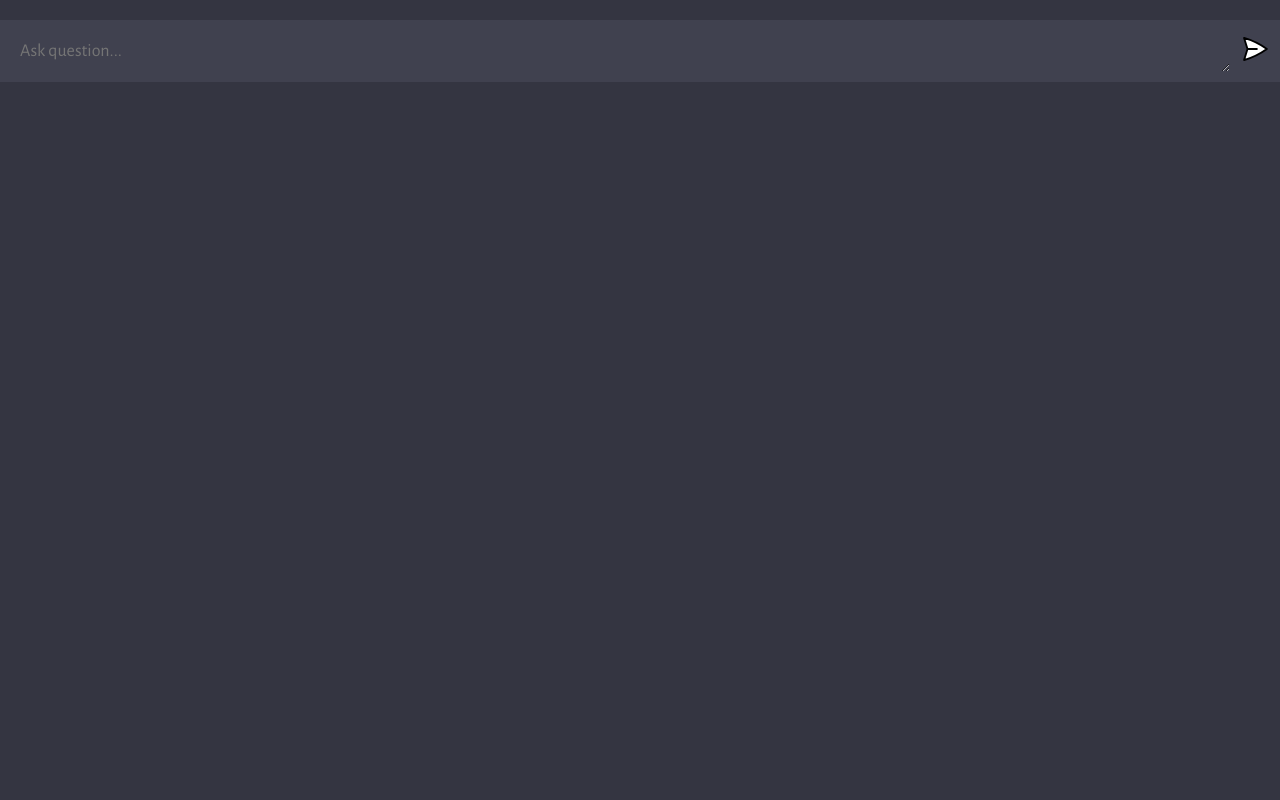
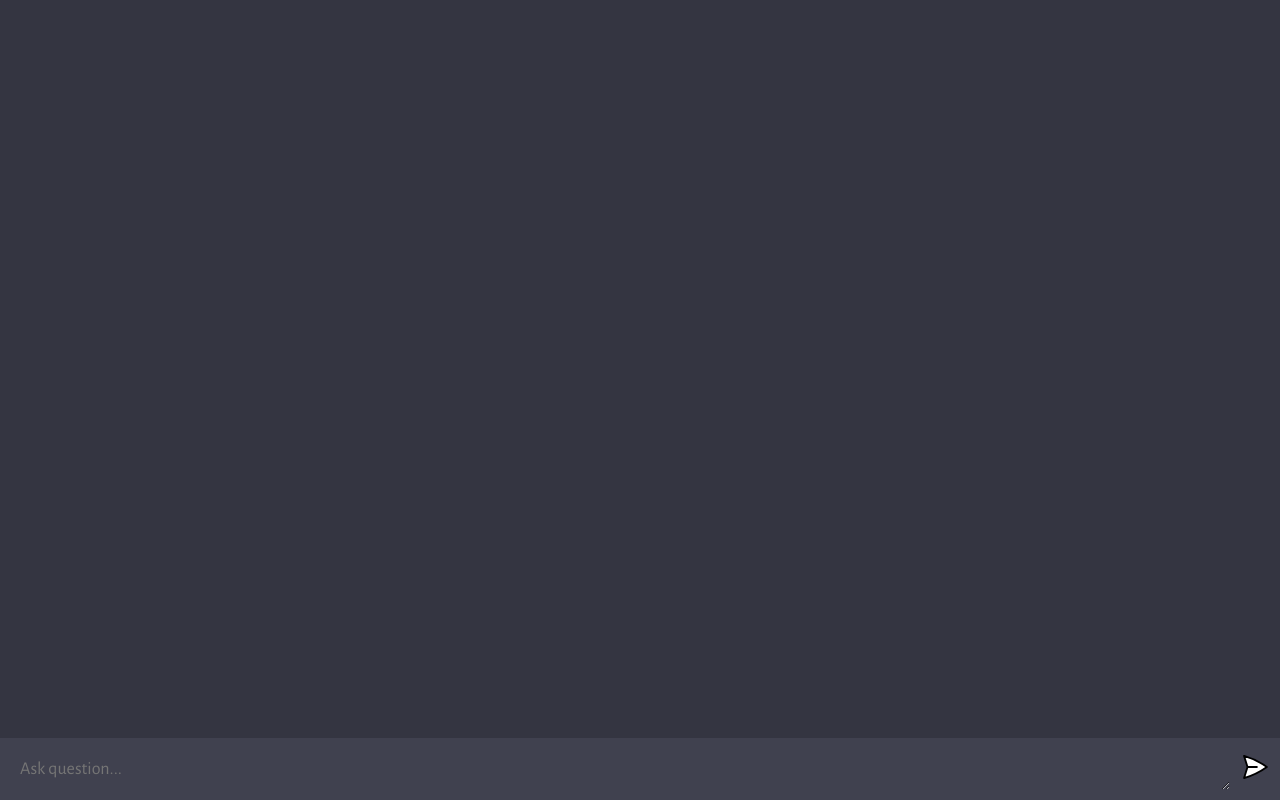
Before and after one commit to kekkoong1004/openai-chat, a website built with Vite: page client/index.html in a window 1280 px wide. Built offline with nearby package versions, Linux system fonts and the light colour scheme.

Commit message:
adjested css

```diff
--- a/client/style.css
+++ b/client/style.css
@@ -13,7 +13,7 @@ body {
 
 #app {
   max-width: 100vw;
-  max-height: 100vh;
+  height: 100vh;
   background: #343541;
 
   display: flex;
@@ -24,8 +24,8 @@ body {
 
 #chat_container {
   flex: 1;
-  width: 100%;
-  height: 100%;
+  width: 95%;
+  height: 95%;
   overflow-y: scroll;
 
   display: flex;
```
